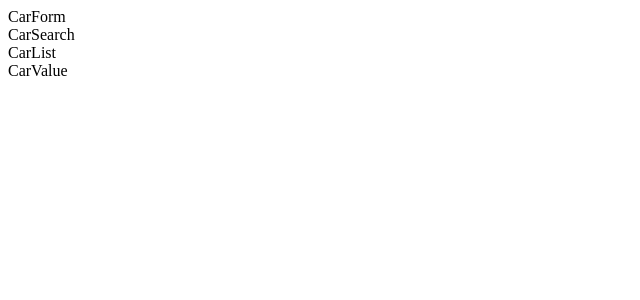
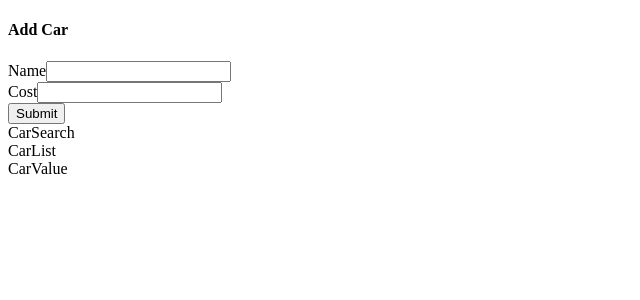
Before and after one commit to illiusionz/cars, a React (Create React App) app: page / in a window 1280 px wide. Shown: the top 300 px of the page, without its empty margins (0-640 px from the left). Built offline with nearby package versions, Linux system fonts and the light colour scheme.

Commit message:
added actions and dispatch and event handlers

```diff
--- a/src/components/CarForm.js
+++ b/src/components/CarForm.js
@@ -1,5 +1,53 @@
+import { useDispatch, useSelector } from "react-redux";
+import { changeName, changeCost, addCar } from '../store';
+
+
+
+
 function CarForm() {
-    return <div>CarForm</div>;
+
+    const dispatch = useDispatch();
+
+    const { name, cost } = useSelector((state) => {
+        return {
+            name: state.form.name,
+            cost: state.form.cost
+        };
+    });
+
+    const handleNameChange = (event) => {
+        dispatch(changeName(event.target.value));
+    };
+
+    const handleCostChange = (event) => {
+        const carCost = parseInt(event.target.value) || 0;
+        dispatch(changeCost(carCost))
+    };
+    const handleSubmit = (event) => {
+        event.preventDefault();
+        dispatch(addCar({ name, cost }));
+    };
+
+    return (
+        <div className="car-form panel">
+            <h4 className="subtitle is-3">Add Car</h4>
+            <form onSubmit={handleSubmit}>
+                <div className="field-group">
+                    <div className="field">
+                        <label className="label">Name</label>
+                        <input className="input is-expanded" value={name} onChange={handleNameChange} />
+                    </div>
+                    <div className="field">
+                        <label className="label">Cost</label>
+                        <input className="input is-expanded" value={cost || ''} onChange={handleCostChange} type="number"/>
+                    </div>
+                </div>
+                <div className="field">
+                    <button className="button is-link">Submit</button>
+                </div>
+            </form>
+        </div>
+    );
 }
 
 
```
